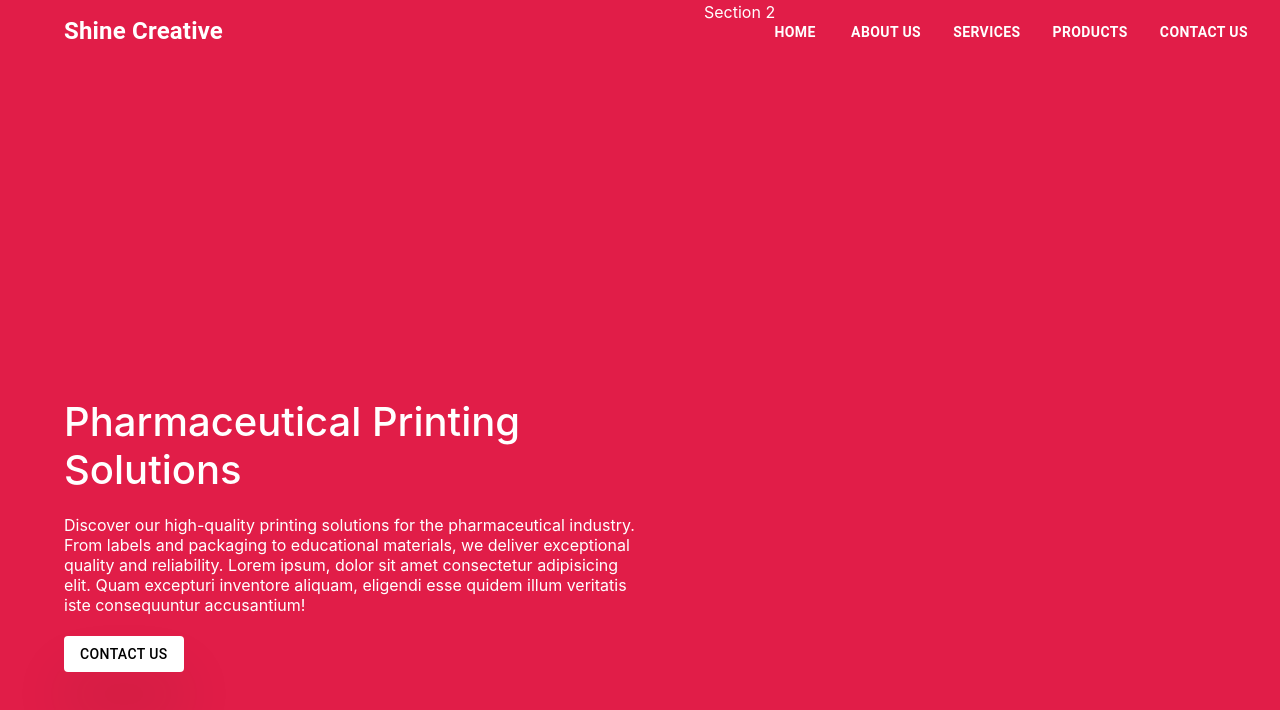
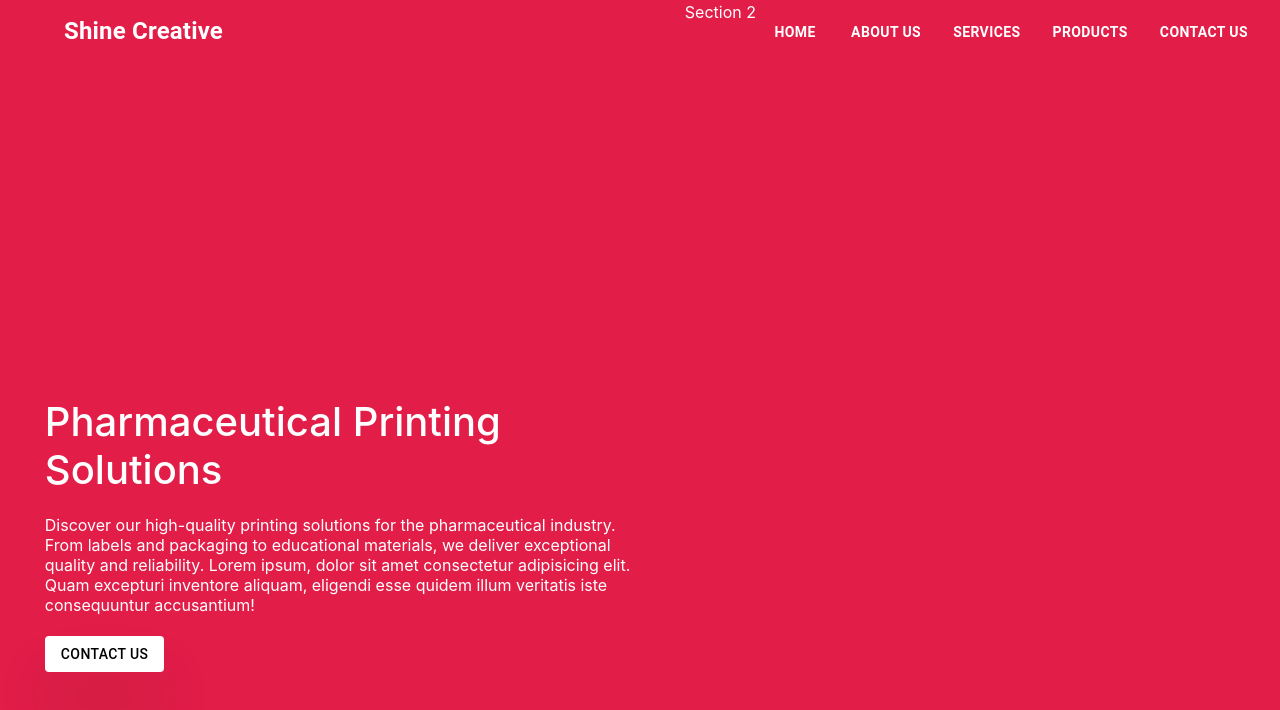
Before and after one commit to Mundane-Editorial/Shine-creative, a React (Create React App) app: page / in a window 1280 px wide. Shown: the top 710 px of the page. Built offline with nearby package versions, Linux system fonts and the light colour scheme.

Commit message:
completed section 1 : Home

```diff
--- a/src/Pages/Home.js
+++ b/src/Pages/Home.js
@@ -17,7 +17,7 @@ const Home = () => {
           flexDirection: 'column',
           justifyContent: 'end',
           alignItems: 'start',
-          padding: '5%',
+          padding: '3.5%',
           paddingBottom: '10%',
         }}
       >
```
